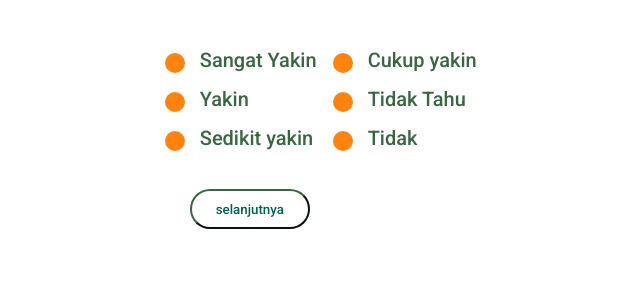
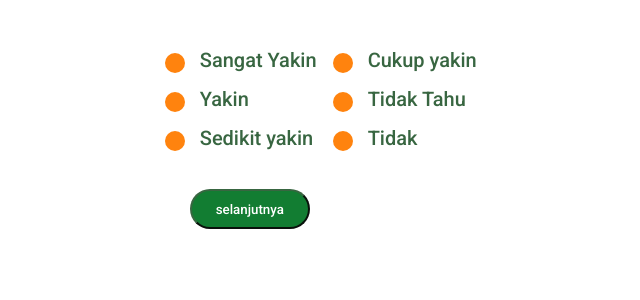
Before and after one commit to firdauzynuzula/Diagnotani, a PHP site: page /pages/Question.html in a window 1280 px wide, with the pointer over the restyled element. Shown: the part 261-561 px from the top of the page, without its empty margins (311-951 px from the left). Run offline with PHP 8.4, Linux system fonts and the light colour scheme.

Commit message:
cape ngepussh

```diff
--- a/style/style.css
+++ b/style/style.css
@@ -300,6 +300,12 @@ span {
     transform: translateX(-320px) translateY(110px);
 }
 
+.next-button:hover {
+    background-color: #127d32;
+    color: #fff;
+    transition: all 5ms ease;
+}
+
 /* styling option and radio button */
 
 #pilihan {
```
